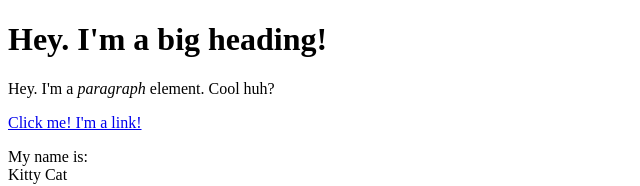
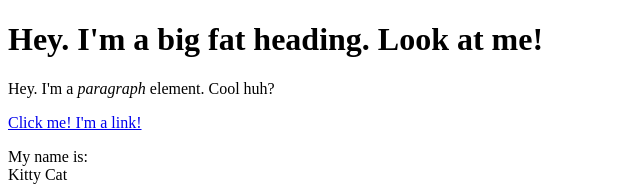
Before and after one commit to ehalcomb/cartoon-hero, a plain HTML site: page test.html in a window 1280 px wide. Shown: the top 186 px of the page, without its empty margins (0-640 px from the left). Drawn offline with Linux system fonts and the light colour scheme.

Commit message:
added "fat heading"

```diff
--- a/test.html
+++ b/test.html
@@ -5,7 +5,7 @@
 </head>
 <body>
 	<h1>
-		Hey. I'm a big heading!
+		Hey. I'm a big fat heading. Look at me!
 	</h1>
 	<p>
 		Hey. I'm a <i>paragraph</i> element. Cool huh?
```
